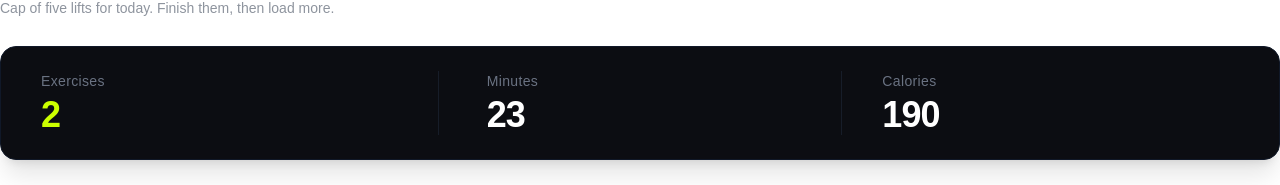
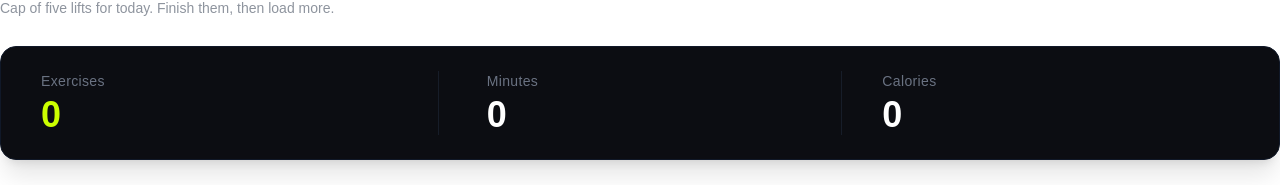
Before and after one commit to Al-aminCodes/workout-challenger, a Next.js app: page /myPlan in a window 1280 px wide. Shown: the part 199-384 px from the top of the page. Built offline with nearby package versions, Linux system fonts and the light colour scheme.

Commit message:
creat a daynamic analasis section

```diff
--- a/src/app/myPlan/page.tsx
+++ b/src/app/myPlan/page.tsx
@@ -3,6 +3,7 @@ import AnalysisSection from "@/component/hendelBotton/analysis";
 import SavedCard from "@/component/share/SavedCard";
 import TodayCard from "@/component/share/todayCard";
 import { WorkoutContext } from "@/context/workoutContext";
+import { IWorkout } from "@/type/workoutType";
 import Link from "next/link";
 import React, { useContext, useState } from "react";
 
@@ -24,7 +25,54 @@ const MyPlanPage = () => {
       </div>
       {/* anaylsic section */}
       <div className="grid grid-cols-3 items-center py-6 px-8 bg-[#0c0d12] rounded-2xl border border-gray-900 shadow-xl w-full">
-        <AnalysisSection />
+        <div className="flex flex-col gap-1 pl-2">
+          <p className="text-gray-500 font-medium text-xs md:text-sm tracking-wide">
+            Exercises
+          </p>
+          <h2 className="text-[#ccff00] text-3xl md:text-4xl font-extrabold tracking-tight">
+            {buttonType === "today" ? todayPlan.length : saved.length}
+          </h2>
+        </div>
+
+        {/* Column 2: Minutes */}
+        <div className="flex flex-col gap-1 border-x border-gray-800/60 px-8 md:px-12">
+          <p className="text-gray-500 font-medium text-xs md:text-sm tracking-wide">
+            Minutes
+          </p>
+          <h2 className="text-white text-3xl md:text-4xl font-extrabold tracking-tight">
+            {buttonType === "today"
+              ? todayPlan.reduce(
+                  (sum: number, currentTime: IWorkout) =>
+                    sum + currentTime.duration,
+                  0,
+                )
+              : saved.reduce(
+                  (sum: number, currentTime: IWorkout) =>
+                    sum + currentTime.duration,
+                  0,
+                )}
+          </h2>
+        </div>
+
+        {/* Column 3: Calories */}
+        <div className="flex flex-col gap-1 pl-6 md:pl-10">
+          <p className="text-gray-500 font-medium text-xs md:text-sm tracking-wide">
+            Calories
+          </p>
+          <h2 className="text-white text-3xl md:text-4xl font-extrabold tracking-tight">
+            {buttonType === "today"
+              ? todayPlan.reduce(
+                  (sum: number, currentTime: IWorkout) =>
+                    sum + currentTime.caloriesBurned,
+                  0,
+                )
+              : saved.reduce(
+                  (sum: number, currentTime: IWorkout) =>
+                    sum + currentTime.caloriesBurned,
+                  0,
+                )}
+          </h2>
+        </div>
       </div>
       <div className="my-10 flex flex-col gap-5 md:flex-row md:items-center md:justify-between">
         {/* name of each tab group should be unique */}
--- a/src/component/hendelBotton/DetailsButton.tsx
+++ b/src/component/hendelBotton/DetailsButton.tsx
@@ -5,7 +5,7 @@ import { FiBookmark, FiCalendar } from "react-icons/fi";
 import { WorkoutContext } from "@/context/workoutContext";
 import { notFound } from "next/navigation";
 import { IWorkout } from "@/type/workoutType";
-import { toUnicode } from "punycode";
+
 import { toast } from "react-toastify";
 
 const DetailsButton = ({ workout }: { workout: IWorkout }) => {
--- a/src/component/hendelBotton/analysis.tsx
+++ b/src/component/hendelBotton/analysis.tsx
@@ -3,34 +3,7 @@ import React from "react";
 const AnalysisSection = () => {
   return (
     <>
-      <div className="flex flex-col gap-1 pl-2">
-        <p className="text-gray-500 font-medium text-xs md:text-sm tracking-wide">
-          Exercises
-        </p>
-        <h2 className="text-[#ccff00] text-3xl md:text-4xl font-extrabold tracking-tight">
-          2
-        </h2>
-      </div>
 
-      {/* Column 2: Minutes */}
-      <div className="flex flex-col gap-1 border-x border-gray-800/60 px-8 md:px-12">
-        <p className="text-gray-500 font-medium text-xs md:text-sm tracking-wide">
-          Minutes
-        </p>
-        <h2 className="text-white text-3xl md:text-4xl font-extrabold tracking-tight">
-          23
-        </h2>
-      </div>
-
-      {/* Column 3: Calories */}
-      <div className="flex flex-col gap-1 pl-6 md:pl-10">
-        <p className="text-gray-500 font-medium text-xs md:text-sm tracking-wide">
-          Calories
-        </p>
-        <h2 className="text-white text-3xl md:text-4xl font-extrabold tracking-tight">
-          190
-        </h2>
-      </div>
     </>
   );
 };
--- a/src/component/share/Navber.tsx
+++ b/src/component/share/Navber.tsx
@@ -9,7 +9,7 @@ import LinkStyle from "../hendelBotton/linkColor";
 
 const Navbar = () => {
   return (
-    <nav className="border-b border-[#1d1f22] bg-[#0b0d0f]">
+    <nav className=" sticky top-0 z-50 border-b border-[#1d1f22] bg-[#0b0d0f]">
       <div className="container mx-auto flex h-20 items-center justify-between px-4">
         {/* Logo */}
         <Link href="/" className="flex items-center gap-2">
--- a/src/component/share/SavedCard.tsx
+++ b/src/component/share/SavedCard.tsx
@@ -5,19 +5,15 @@ import Image from "next/image";
 import Link from "next/link";
 import React, { useContext } from "react";
 import { FaFire } from "react-icons/fa";
-import { FiCheck, FiClock, FiEye, FiStar, FiX } from "react-icons/fi";
+import { FiClock, FiEye, FiStar, FiX } from "react-icons/fi";
+import { toast } from "react-toastify";
 
 const SavedCard = ({ workout }: { workout: IWorkout }) => {
-  const {
-    todayPlan,
-    setTodayPlan,
-
-    count,
-    setCount,
-  } = useContext(WorkoutContext);
+  const { saved, setSaved, count, setCount } = useContext(WorkoutContext);
   const hendelRemove = () => {
-    const removed = todayPlan.filter((work) => work.id !== workout.id);
-    setTodayPlan(removed);
+    const removed = saved.filter((work) => work.id !== workout.id);
+    toast.info(`${workout.name} delete from Saved`);
+    setSaved(removed);
     setCount(count - 1);
   };
   return (
@@ -79,7 +75,7 @@ const SavedCard = ({ workout }: { workout: IWorkout }) => {
 
           {/* Remove */}
           <button
-            // onClick={() => onRemove?.(workout.id)}
+            onClick={() => hendelRemove()}
             className="btn btn-circle btn-ghost btn-sm text-slate-500 hover:bg-transparent hover:text-white"
           >
             <FiX className="text-lg" />
--- a/src/component/share/todayCard.tsx
+++ b/src/component/share/todayCard.tsx
@@ -6,6 +6,7 @@ import Link from "next/link";
 import React, { useContext } from "react";
 import { FaFire } from "react-icons/fa";
 import { FiCheck, FiClock, FiEye, FiStar, FiX } from "react-icons/fi";
+import { toast } from "react-toastify";
 
 const TodayCard = ({ workout }: { workout: IWorkout }) => {
   const {
@@ -18,7 +19,11 @@ const TodayCard = ({ workout }: { workout: IWorkout }) => {
   const hendelRemove = () => {
     const removed = todayPlan.filter((work) => work.id !== workout.id);
     setTodayPlan(removed);
-    setCount(count - 1)
+    toast.info(`${workout.name} delete from Today Plans`);
+    setCount(count - 1);
+  };
+  const handelMark = () => {
+    toast.info(`The ${workout.name} workout done`);
   };
   return (
     <div className="w-full rounded-2xl border border-slate-700 bg-[#151820] p-4">
@@ -79,7 +84,7 @@ const TodayCard = ({ workout }: { workout: IWorkout }) => {
 
           {/* Mark as Done */}
           <button
-            // onClick={() => onDone?.(workout.id)}
+            onClick={() => handelMark()}
             className="btn btn-sm rounded-full border-none bg-lime-400 px-5 text-black hover:bg-lime-300"
           >
             <FiCheck />
```
